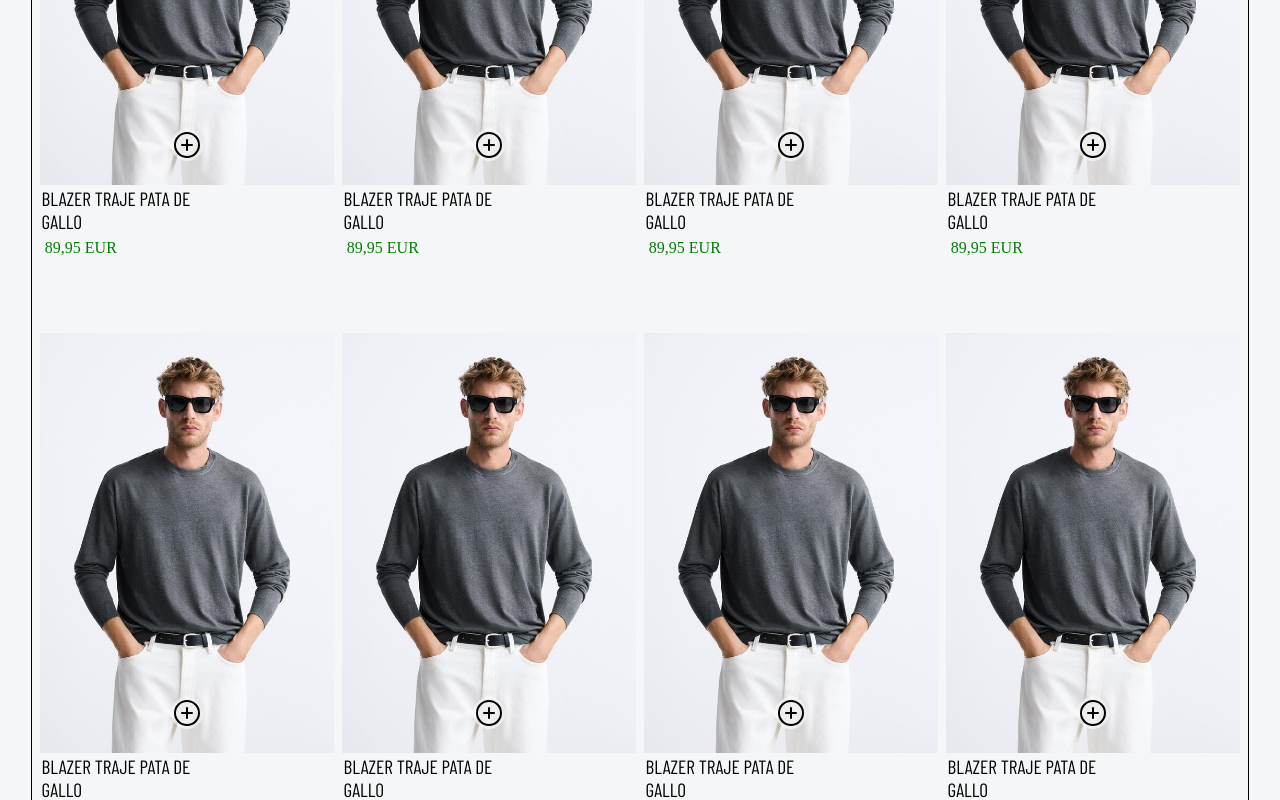
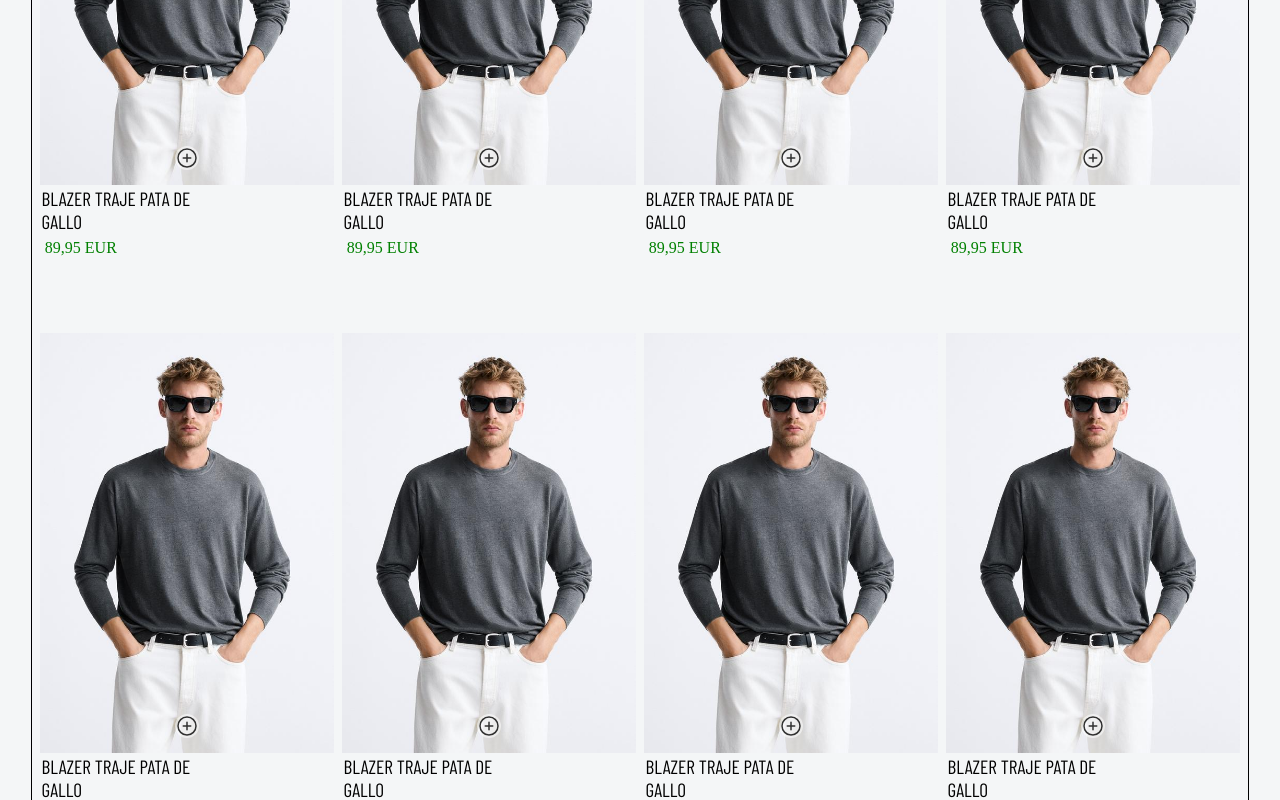
Before and after one commit to Juannmanuel/BoonRod, a React (Vite) app: page /detalle in a window 1280 px wide. Shown: the part 1220-2020 px from the top of the page. Built offline with nearby package versions, Linux system fonts and the light colour scheme; a web font is replaced by a local one.

Commit message:
catalogo

```diff
--- a/src/components/Card/Card.module.css
+++ b/src/components/Card/Card.module.css
@@ -19,12 +19,12 @@
 .icon {
   position: absolute;
   left: 50%;
-  top: 65%;
+  top: 68%;
   transform: translate(-50%);
-  color: black;
+  color: rgba(0, 0, 0, 0.798);
   background-color: rgba(255, 255, 255, 0.533);
   border-radius: 50%;
-  font-size: 2rem;
+  font-size: 1.5rem;
 }
 .title {
   overflow: hidden;
--- a/src/components/RecommendedProducts/RecommendedProducts.module.css
+++ b/src/components/RecommendedProducts/RecommendedProducts.module.css
@@ -31,6 +31,12 @@
 /*============== Scren 770=============*/
 @media (max-width: 768px) {
   .RecommendedProducts_main {
+    grid-template-columns: repeat(3, 1fr);
+    grid-auto-rows: 25rem;
+  }
+}
+@media (max-width: 500px) {
+  .RecommendedProducts_main {
     grid-template-columns: repeat(2, 1fr);
     grid-auto-rows: 25rem;
   }
```
